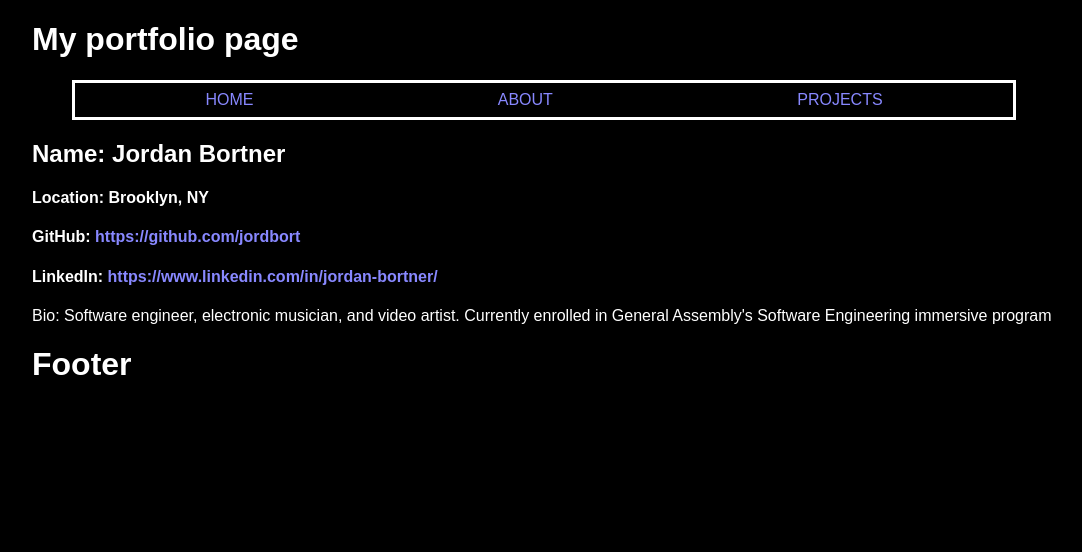
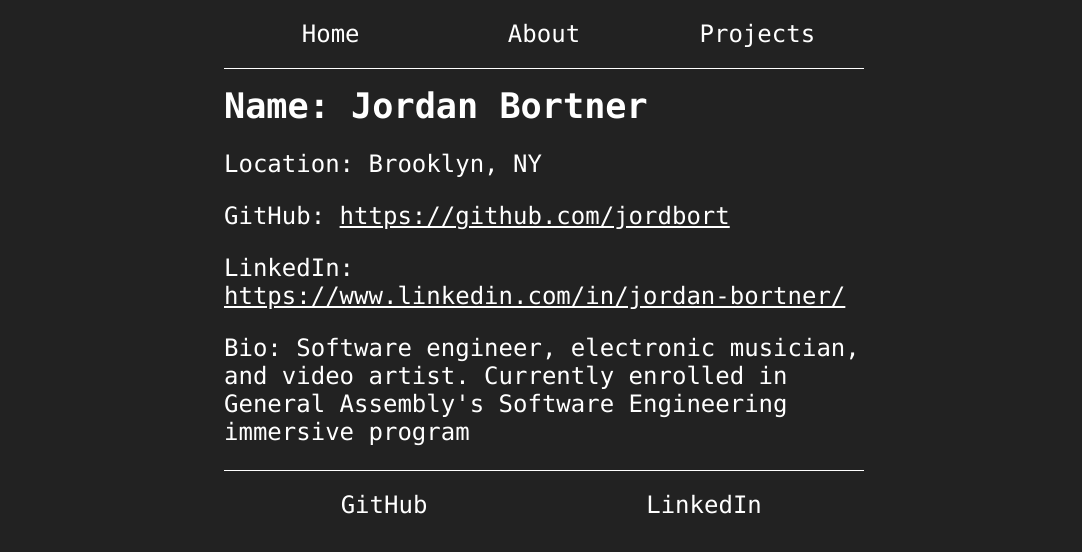
Before and after one commit to jordbort/fullstack-portfolio, a React (Create React App) app: page /about in a window 1280 px wide. Shown: the top 552 px of the page, without its empty margins (96-1178 px from the left). Built offline with nearby package versions, Linux system fonts and the light colour scheme.

Commit message:
Updated styling and applied conditional rendering

```diff
--- a/public/projects.json
+++ b/public/projects.json
@@ -21,6 +21,6 @@
         "name": "Personal biographical website",
         "live": "https://www.jordanbortner.com/",
         "git": "https://github.com/jordbort/website",
-        "image": "https://user-images.githubusercontent.com/115664302/210938519-5be48d29-0d28-4ca2-9276-6ba9114ffd47.png"
+        "image": "https://user-images.githubusercontent.com/115664302/211127888-1c57f87e-18b9-40db-8a65-1e474aa27db4.jpg"
     }
 ]
--- a/src/components/Footer.js
+++ b/src/components/Footer.js
@@ -1,5 +1,22 @@
+// import { Link } from "react-router-dom"
+
 function Footer(props) {
-    return <h1>Footer</h1>
+    // Styling
+    const footerStyle = {
+        display: "flex",
+        borderTop: "1px solid #FFFFFF"
+    }
+
+    return (
+        <footer style={footerStyle}>
+            <a href="https://github.com/jordbort" target="_blank" rel="noopener noreferrer">
+                <div className="nav-link">GitHub</div>
+            </a>
+            <a href="https://www.linkedin.com/in/jordan-bortner/" target="_blank" rel="noopener noreferrer">
+                <div className="nav-link">LinkedIn</div>
+            </a>
+        </footer>
+    )
 }
 
 export default Footer
--- a/src/components/Header.js
+++ b/src/components/Header.js
@@ -4,26 +4,22 @@
     // Styling
     const navStyle = {
         display: "flex",
-        justifyContent: "space-around",
-        border: "3px solid white",
-        padding: "8px",
-        width: "90%",
-        margin: "auto"
+        marginBottom: "0",
+        borderBottom: "1px solid #FFFFFF"
     }
 
     return (
         <header>
-            <h1>My portfolio page</h1>
             <nav style={navStyle}>
-                <div className="nav-link">
-                    <Link to='/'>HOME</Link>
-                </div>
-                <div className="nav-link">
-                    <Link to='/about'>ABOUT</Link>
-                </div>
-                <div className="nav-link">
-                    <Link to='/projects'>PROJECTS</Link>
-                </div>
+                <Link to='/'>
+                    <div className="nav-link">Home</div>
+                </Link>
+                <Link to='/about'>
+                    <div className="nav-link">About</div>
+                </Link>
+                <Link to='/projects'>
+                    <div className="nav-link">Projects</div>
+                </Link>
             </nav>
         </header>
     )
--- a/src/index.css
+++ b/src/index.css
@@ -1,31 +1,106 @@
 body {
-    margin: 0 10vw;
-    font-family: sans-serif;
+	background-color: #222222;
+	background-attachment: fixed;
+	background-repeat: no-repeat;
+	margin: 0 25vw;
+	padding: 0;
+	color: #FFFFFF;
+	font-size: 1.5rem;
+    font-family: source-code-pro, Menlo, Monaco, Consolas, 'Courier New', monospace;
     -webkit-font-smoothing: antialiased;
     -moz-osx-font-smoothing: grayscale;
-    background-color: #000000;
-    color: #FFFFFF;
 }
 
-a {
-    color: #8888FF;
+img {
+    width: 100%;
+    height: auto;
+    margin-bottom: 4px;
+}
+
+nav a, footer a {
+	color: #FFFFFF;
+    width: 100%;
     text-decoration: none;
 }
 
-code {
-    font-family: source-code-pro, Menlo, Monaco, Consolas, 'Courier New', monospace;
+main a {
+    text-decoration: underline;
+	color: #FFFFFF;
 }
 
-.projects img {
-    width: 33%;
-    height: auto;
+main a:hover {
+	color: #CCCC00;
 }
 
-@media (orientation: portrait) {
+h1, h2, h3, h4 {
+    margin: 1rem 0;
+}
+
+h1 {
+    font-size: 2.6rem;
+}
+
+h2 {
+    font-size: 2.4rem;
+}
+
+h3 {
+    font-size: 2.2rem;
+}
+
+h4 {
+    font-size: 2rem;
+}
+
+button {
+    padding: 5px 10px;
+    font-size: 1rem;
+}
+
+section {
+    margin-bottom: 64px;
+}
+
+
+.buttons-container {
+    display: flex;
+    justify-content: space-evenly;
+}
+
+.nav-link {
+    text-align: center;
+	padding: 20px;
+}
+
+.nav-link:hover {
+	background-color: #333333;
+	color: #CCCC00;
+}
+
+
+@media (orientation: portrait) and (max-width: 1100px) {
     body {
-        margin: 0 2vw;
+        margin: 0;
+        font-size: 1rem;
     }
-    .projects img {
-        width: 100%;
+
+    img {
+        margin-bottom: 8px;
+    }
+
+    h1 {
+        font-size: 2rem;
+    }
+
+    h2 {
+        font-size: 1.75rem;
+    }
+
+    h3 {
+        font-size: 1.5rem;
+    }
+
+    h4 {
+        font-size: 1.25rem;
     }
 }
--- a/src/pages/About.js
+++ b/src/pages/About.js
@@ -24,13 +24,13 @@
 
     // Define a function that will return the JSX needed once we get the data
     const loaded = () => (
-        <div>
-            <h2>Name: {about.name}</h2>
-            <h4>Location: {about.location}</h4>
-            <h4>GitHub: <a href={about.github} target="_blank" rel="noopener noreferrer">{about.github}</a></h4>
-            <h4>LinkedIn: <a href={about.linkedin} target="_blank" rel="noopener noreferrer">{about.linkedin}</a></h4>
+        <main>
+            <h3>Name: {about.name}</h3>
+            <p>Location: {about.location}</p>
+            <p>GitHub: <a href={about.github} target="_blank" rel="noopener noreferrer">{about.github}</a></p>
+            <p>LinkedIn: <a href={about.linkedin} target="_blank" rel="noopener noreferrer">{about.linkedin}</a></p>
             <p>Bio: {about.bio}</p>
-        </div>
+        </main>
     )
 
     // If data arrives, return the result, otherwise a loading screen
--- a/src/pages/Home.js
+++ b/src/pages/Home.js
@@ -1,5 +1,12 @@
 function Home(props) {
-    return <h1>Home</h1>
+    return (
+        <main>
+            <p>▓▒░▒▓▒░▒▓▒░▒▓</p>
+            <h1>Welcome to Jordan Bortner's fullstack development portfolio</h1>
+            <p>▓▒░▒▓▒░▒▓▒░▒▓</p>
+            <p>Please be sure to check out the About and Projects pages for more information!</p>
+        </main>
+    )
 }
 
 export default Home
--- a/src/pages/Projects.js
+++ b/src/pages/Projects.js
@@ -24,21 +24,24 @@
 
     // Define a function that will return the JSX needed once we get the data
     const loaded = () => {
-        return <section className="projects">
-            {projects.map((project, idx) => (
-                <div key={idx}>
-                    <h1>{project.name}</h1>
-                    <img src={project.image} alt={`Screenshot from ${project.name}`} />
-                    <br />
-                    <a href={project.git} target="_blank" rel="noreferrer">
-                        <button>View on GitHub</button>
-                    </a>
-                    <a href={project.live} target="_blank" rel="noreferrer">
-                        <button>Deployed site</button>
-                    </a>
-                </div>
-            ))}
-        </section>
+        return (
+            <main>
+                {projects.map((project, idx) => (
+                    <section key={idx}>
+                        {project.name ? <h4>{project.name}</h4> : null}
+                        {project.image ? <img src={project.image} alt={`Screenshot from ${project.name}`} /> : null}
+                        <div className="buttons-container">
+                            {project.git ? <a href={project.git} target="_blank" rel="noreferrer">
+                                <button>View on GitHub</button>
+                            </a> : null}
+                            {project.live ? <a href={project.live} target="_blank" rel="noreferrer">
+                                <button>Deployed site</button>
+                            </a> : null}
+                        </div>
+                    </section>
+                ))}
+            </main>
+        )
     }
 
     // If data arrives, return the result, otherwise a loading screen
```
